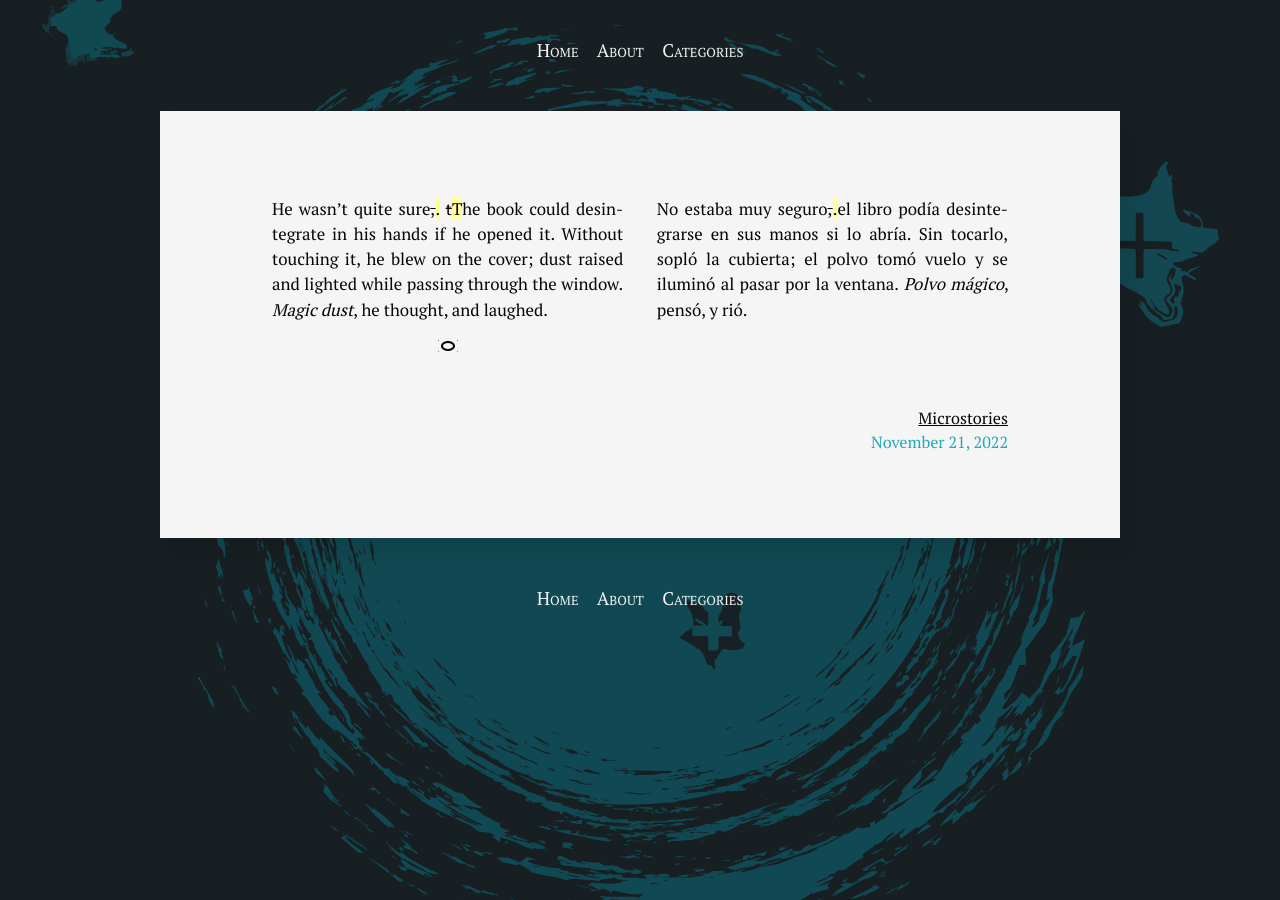
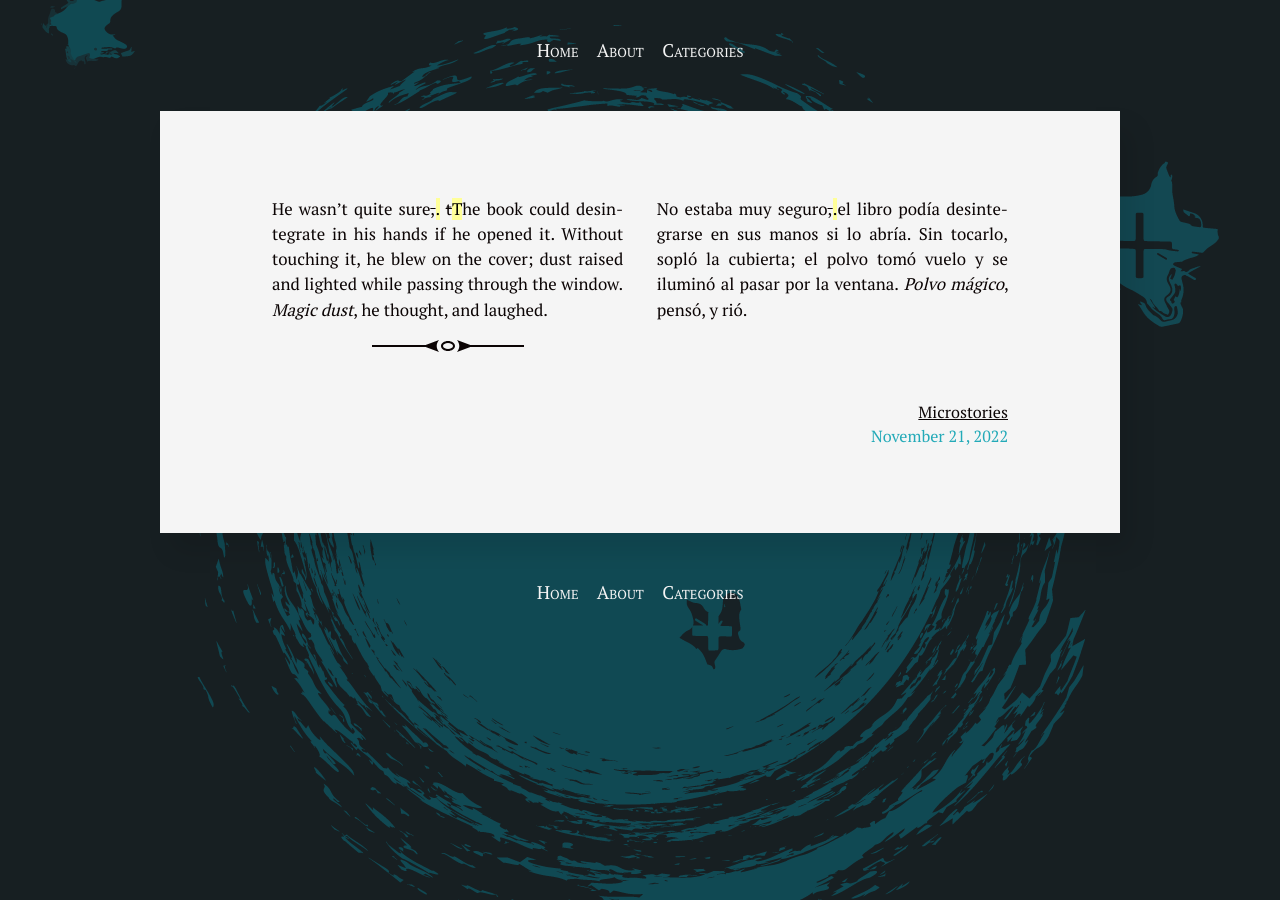
Before and after one commit to silvialohrmann/editorial, a Jekyll site: the page built from _posts/2022-11-21-he-wasnt-quite-sure.md, in a window 1280 px wide. Built offline with Jekyll 4.4.1, drawn with Linux system fonts in a browser that asks for light colours.

Commit message:
Update _mixins.scss

```diff
--- a/_sass/_mixins.scss
+++ b/_sass/_mixins.scss
@@ -19,8 +19,8 @@
 @mixin divider-intertext {
   border: 0;
   display: block;
-  width: 20px;
-  height: 20px;
+  width: 152px;
+  height: 12px;
   margin: .5em auto 0;
   background: url(#{$asset_url}/images/original-divider.svg) no-repeat top center;
 }
```
